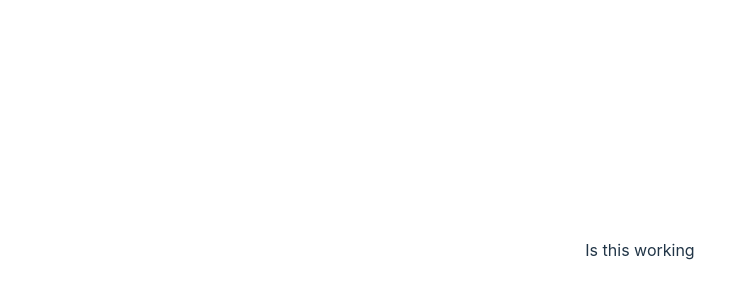
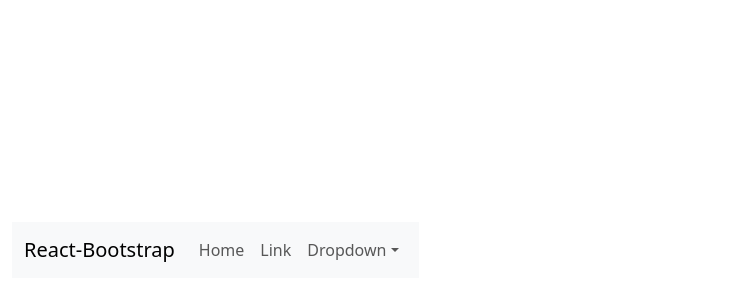
Before and after one commit to Noroff-FEU-Assignments/project-exam-2-KIVERSEN86, a React (Vite) app in the folder project-exam-2/: page / in a window 1280 px wide. Shown: the part 150-450 px from the top of the page, without its empty margins (0-732 px from the left). Built offline with nearby package versions, Linux system fonts and the light colour scheme.

Commit message:
Installed and configured sass to the project

```diff
--- a/project-exam-2/package.json
+++ b/project-exam-2/package.json
@@ -13,7 +13,8 @@
     "bootstrap": "^5.3.2",
     "react": "^18.2.0",
     "react-bootstrap": "^2.10.0",
-    "react-dom": "^18.2.0"
+    "react-dom": "^18.2.0",
+    "sass": "^1.70.0"
   },
   "devDependencies": {
     "@types/react": "^18.2.43",
--- a/project-exam-2/src/App.jsx
+++ b/project-exam-2/src/App.jsx
@@ -1,9 +1,33 @@
-import "./App.css";
+import "./sass/style.scss";
+import Container from "react-bootstrap/Container";
+import Nav from "react-bootstrap/Nav";
+import Navbar from "react-bootstrap/Navbar";
+import NavDropdown from "react-bootstrap/NavDropdown";
 
 function App() {
   return (
     <>
-      <div>Is this working</div>
+      <Container>
+        <Navbar expand="lg" className="bg-body-tertiary">
+          <Container>
+            <Navbar.Brand href="#home">React-Bootstrap</Navbar.Brand>
+            <Navbar.Toggle aria-controls="basic-navbar-nav" />
+            <Navbar.Collapse id="basic-navbar-nav">
+              <Nav className="me-auto">
+                <Nav.Link href="#home">Home</Nav.Link>
+                <Nav.Link href="#link">Link</Nav.Link>
+                <NavDropdown title="Dropdown" id="basic-nav-dropdown">
+                  <NavDropdown.Item href="#action/3.1">Action</NavDropdown.Item>
+                  <NavDropdown.Item href="#action/3.2">Another action</NavDropdown.Item>
+                  <NavDropdown.Item href="#action/3.3">Something</NavDropdown.Item>
+                  <NavDropdown.Divider />
+                  <NavDropdown.Item href="#action/3.4">Separated link</NavDropdown.Item>
+                </NavDropdown>
+              </Nav>
+            </Navbar.Collapse>
+          </Container>
+        </Navbar>
+      </Container>
     </>
   );
 }
--- /dev/null
+++ b/project-exam-2/src/sass/style.scss
@@ -0,0 +1 @@
+@import "../../node_modules/bootstrap/scss/bootstrap";
```
Also changed, not shown: 1 other file (tests, documents, lock files or other folders).
